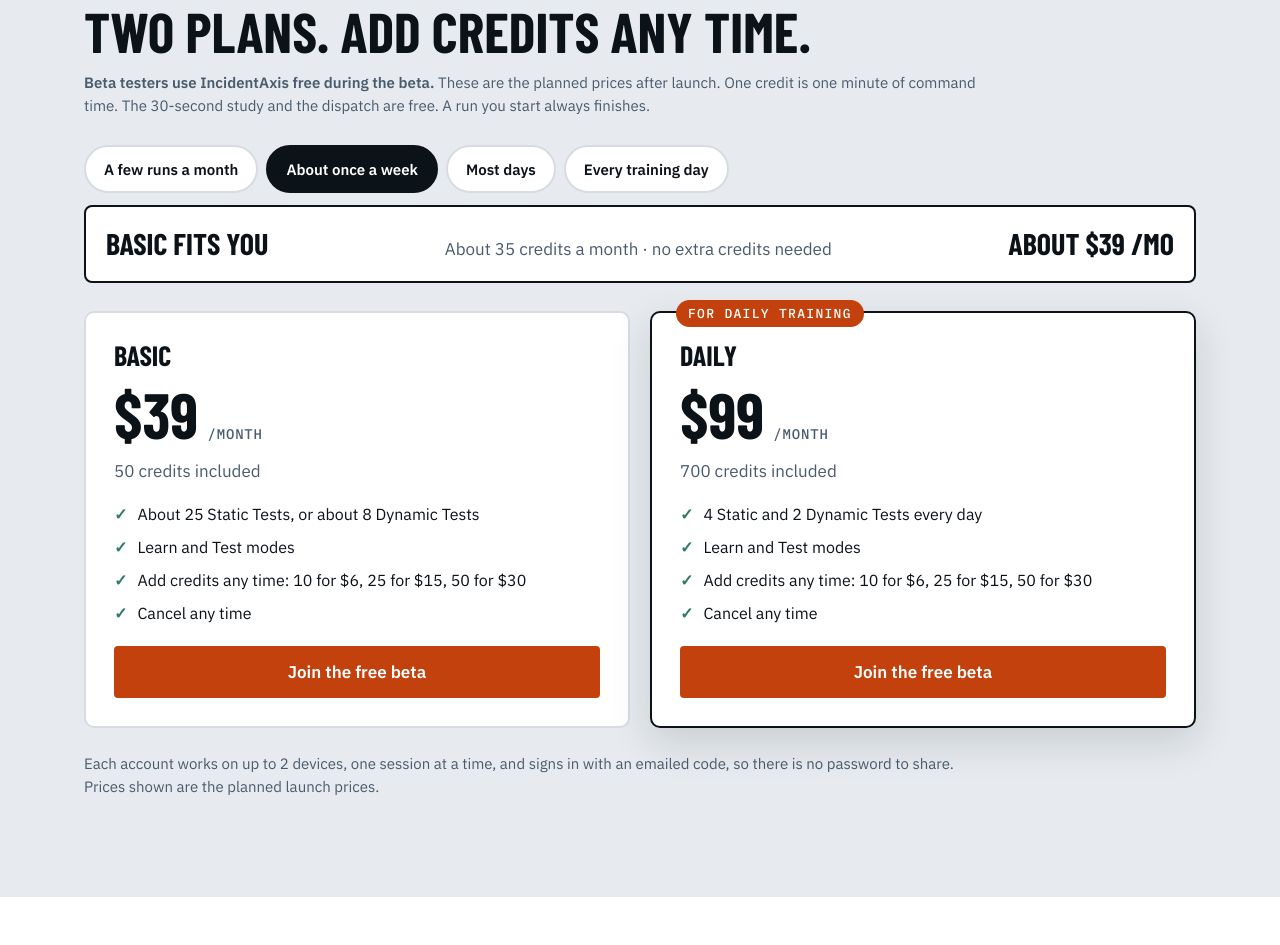
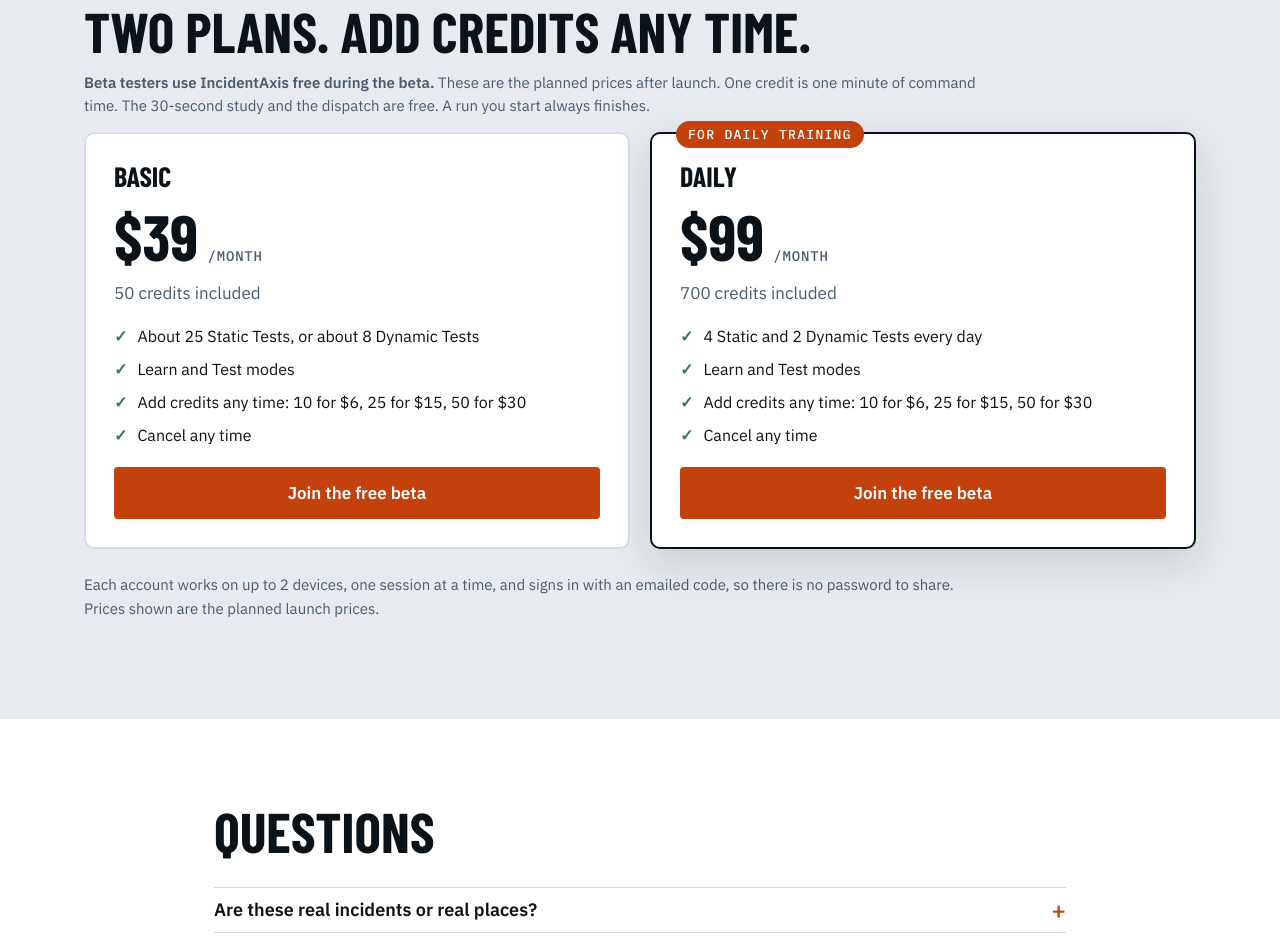
Before and after one commit to incidentaxis-app/incidentaxis-site, a plain HTML site: page index.html in a window 1280 px wide. Shown: the part 3357-4302 px from the top of the page. Drawn offline with nearby package versions, Linux system fonts and the light colour scheme; no server answers.

Commit message:
Pricing: remove the pace picker — one credit number per plan

```diff
--- a/index.html
+++ b/index.html
@@ -147,8 +147,6 @@ form.jf{align-items:stretch}.msg{flex-basis:100%;font-size:15px;color:#8A1C1C}.m
 <div class="eyebrow">Simple pricing for individuals</div>
 <h2 style="margin-top:10px">Two plans. Add credits any time.</h2>
 <p class="under" style="margin-top:12px"><b>Beta testers use IncidentAxis free during the beta.</b> These are the planned prices after launch. One credit is one minute of command time. The 30-second study and the dispatch are free. A run you start always finishes.</p>
-<div class="pick" role="group" aria-label="How often will you train?" id="pace"></div>
-<div class="rec" aria-live="polite" id="rec"></div>
 <div class="plans">
 <div class="plan"><h3>Basic</h3><div class="price">$39<small> /MONTH</small></div><div style="color:var(--mut)">50 credits included</div><ul><li>About 25 Static Tests, or about 8 Dynamic Tests</li><li>Learn and Test modes</li><li>Add credits any time: 10 for $6, 25 for $15, 50 for $30</li><li>Cancel any time</li></ul><a class="cta" href="#join" data-umami-event="join-click" data-umami-event-where="pricing-basic">Join the free beta</a></div>
 <div class="plan hl"><span class="badge">For daily training</span><h3>Daily</h3><div class="price">$99<small> /MONTH</small></div><div style="color:var(--mut)">700 credits included</div><ul><li>4 Static and 2 Dynamic Tests every day</li><li>Learn and Test modes</li><li>Add credits any time: 10 for $6, 25 for $15, 50 for $30</li><li>Cancel any time</li></ul><a class="cta" href="#join" data-umami-event="join-click" data-umami-event-where="pricing-daily">Join the free beta</a></div>
@@ -175,14 +173,7 @@ var $=function(i){return document.getElementById(i)};
 var ST=[['Electric vehicle fire','electric-vehicle-fire','First-arriving size-up under a thermal-runaway clock'],['Single-family house fire','single-family-house','Size-up, line placement, exposures'],['Commercial smoke investigation','northgate-storage','Read the smoke, size up, decide your entry'],['Apartment fire — Static','apartment-fire','Multi-story size-up, exposures, resource requests'],['Vegetation fire — Static','vegetation-fire','Wind, fuels, and structure protection'],['Vehicle accident','vehicle-accident','Scene safety, hazards, extrication priorities'],['Cliff rescue','cliff-rescue','Rescue strategy — ground vs air removal'],['Hazardous materials','freeway-hazmat','Isolate, deny entry, identify']],DY=[['Kitchen fire, residential street','kitchen-fire-dynamic','Size up, attack, then adapt as conditions change'],['Apartment fire — Dynamic','apartment-fire','Your orders change what the fire does next'],['Vegetation fire — Dynamic','vegetation-fire-dynamic','Re-size the fire as wind and fuels shift'],['Apartment fire with rescue — Dynamic','apartment-fire-with-rescue','Balance fire attack against a rescue']];
 function cards(a,t){return a.map(function(x){var s=x[0],k=x[1];return '<div class="sc"><div class="ph" role="button" tabindex="0" aria-label="Watch the '+s.toLowerCase()+' preview" data-k="'+k+'" data-n="'+s+'" data-umami-event="tile-open" data-umami-event-scenario="'+s+'" data-loop="loops/'+k+'-loop.mp4"><span class="sim">Simulation</span><img src="assets/posters/'+k+'.jpg" alt="Preview of the '+s.toLowerCase()+' scenario" loading="lazy"></div><b>'+s+'</b><span class="kind">'+t+'</span><span class="capt">'+x[2]+'</span></div>'}).join('')}
 $('st').innerHTML=cards(ST,'Static');$('dy').innerHTML=cards(DY,'Dynamic');
-var PACE=[['A few runs a month',15],['About once a week',35],['Most days',120],['Every training day',430]];
-var sel=1;
-function plan(c){var b=39+Math.max(0,c-50)*.6,d=99;return b<=d?['Basic',b,Math.max(0,c-50)]:['Daily',d,0]}
-function draw(){
- $('pace').innerHTML=PACE.map(function(p,i){return '<button type="button" data-i="'+i+'" aria-pressed="'+(i===sel)+'">'+p[0]+'</button>'}).join('');
- var c=PACE[sel][1],r=plan(c);
- $('rec').innerHTML='<b>'+r[0]+' fits you</b><span>About '+c+' credits a month · '+(r[2]?'$39 plus '+r[2]+' extra credits':'no extra credits needed')+'</span><b>about $'+Math.round(r[1])+' /mo</b>'}
-$('pace').addEventListener('click',function(e){var b=e.target.closest('button');if(b){sel=+b.dataset.i;draw()}});draw();
+
 var FAQ=[['Are these real incidents or real places?','No. All scenarios are fictional simulations. See the note under the scenarios.'],['Does it replace department training or certification?','No. IncidentAxis is a practice tool. It does not replace department training or certification.'],['Is it connected to a fire agency?','No. IncidentAxis is not affiliated with any fire agency.'],['What is the difference between Learn and Test?','Learn plays a model size-up you can compare with your own. Test has you command the scene and checks your orders against a grading rubric.'],['What is a credit?','One credit is one minute of command time. The 30-second study and the dispatch are free. A shorter run uses fewer credits, and a run you have started always finishes. Extra credits are $0.60 each, sold in packs of 10 ($6), 25 ($15) or 50 ($30).'],['Can I share my account?','Each account works on up to 2 devices, one session at a time, and signs in with an emailed code. Sharing a login also uses up credits quickly, so it is not worth it.'],['Can I see my score somewhere else?','Only you see your results.']];
 $('faqs').innerHTML=FAQ.map(function(f){return '<details><summary>'+f[0]+'</summary><p>'+f[1]+'</p></details>'}).join('');
 
```
